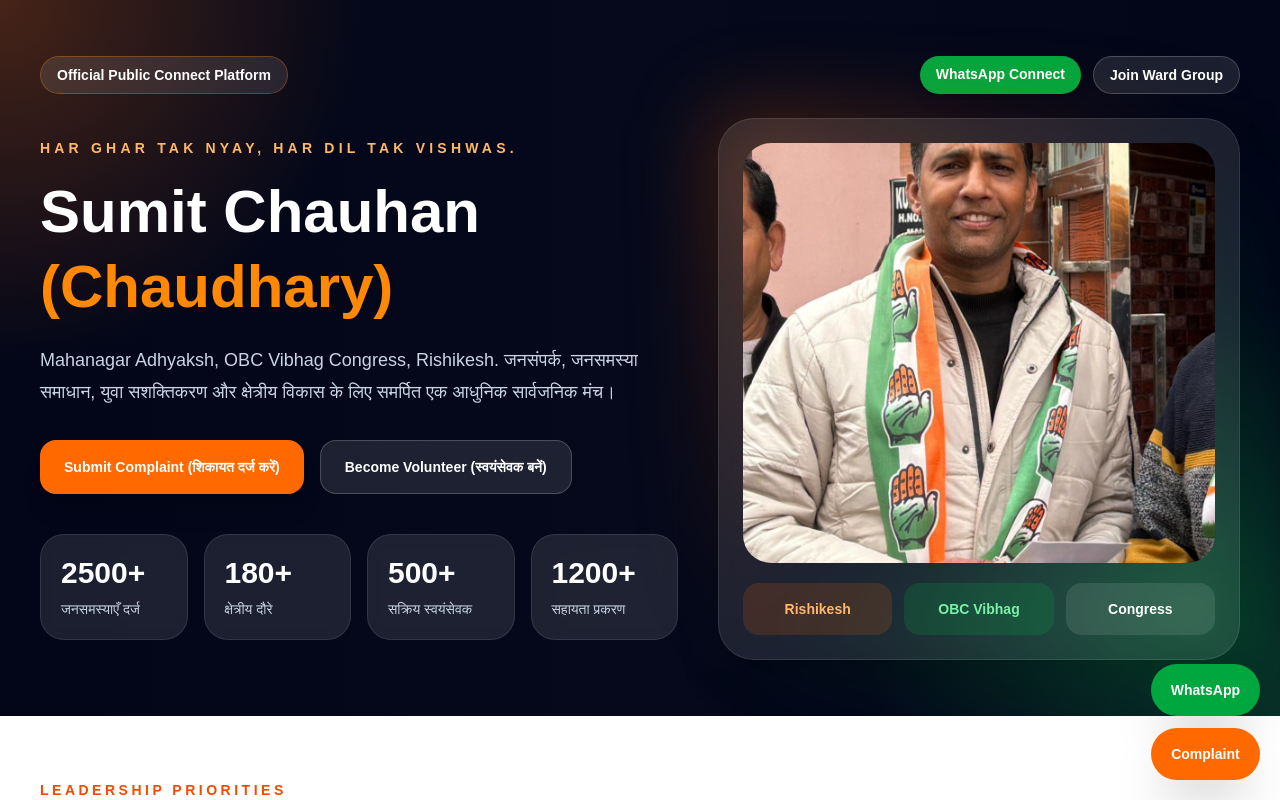
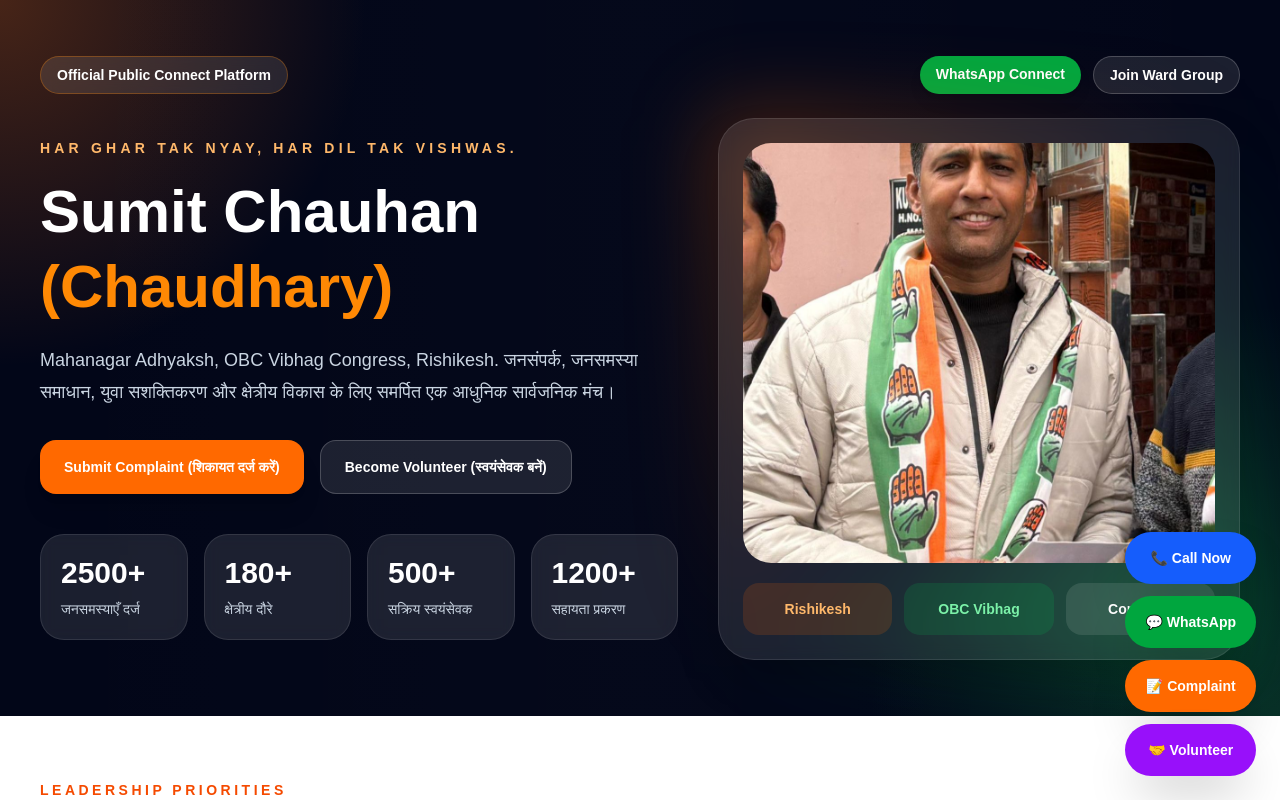
Before and after one commit to anshchaudhary1699-prog/Rish-Cong-OBCHELP, a Next.js app: page / in a window 1280 px wide. Shown: the top 800 px of the page. Built offline with nearby package versions, Linux system fonts and the light colour scheme.

Commit message:
add advanced floating quick actions

```diff
--- a/app/page.tsx
+++ b/app/page.tsx
@@ -707,24 +707,43 @@
         </div>
       </section>
 
-      <div className="fixed bottom-5 right-5 z-50 flex flex-col gap-3">
+      <div className="fixed bottom-6 right-6 z-50 flex flex-col gap-3">
+        <a
+          href="tel:+919719339666"
+          className="flex items-center justify-center rounded-full bg-blue-600 px-5 py-4 text-sm font-bold text-white shadow-2xl transition hover:scale-105"
+        >
+          📞 Call Now
+        </a>
+
         <a
           href="https://wa.me/919719339666"
           target="_blank"
           rel="noreferrer"
-          className="rounded-full bg-green-600 px-5 py-4 text-sm font-bold text-white shadow-2xl"
+          className="flex items-center justify-center rounded-full bg-green-600 px-5 py-4 text-sm font-bold text-white shadow-2xl transition hover:scale-105"
         >
-          WhatsApp
+          💬 WhatsApp
         </a>
+
         <button
           onClick={() =>
             document
               .getElementById("complaint-form")
               ?.scrollIntoView({ behavior: "smooth" })
           }
-          className="rounded-full bg-orange-500 px-5 py-4 text-sm font-bold text-white shadow-2xl"
+          className="flex items-center justify-center rounded-full bg-orange-500 px-5 py-4 text-sm font-bold text-white shadow-2xl transition hover:scale-105"
         >
-          Complaint
+          📝 Complaint
+        </button>
+
+        <button
+          onClick={() =>
+            document
+              .getElementById("volunteer-form")
+              ?.scrollIntoView({ behavior: "smooth" })
+          }
+          className="flex items-center justify-center rounded-full bg-purple-600 px-5 py-4 text-sm font-bold text-white shadow-2xl transition hover:scale-105"
+        >
+          🤝 Volunteer
         </button>
       </div>
 
```
